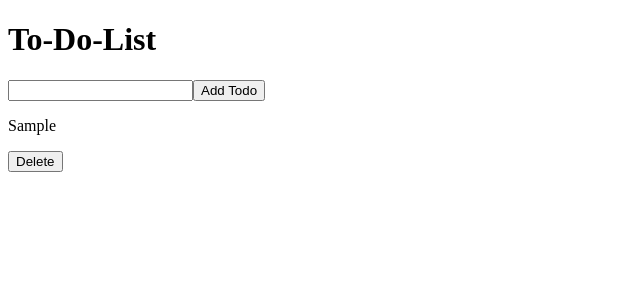
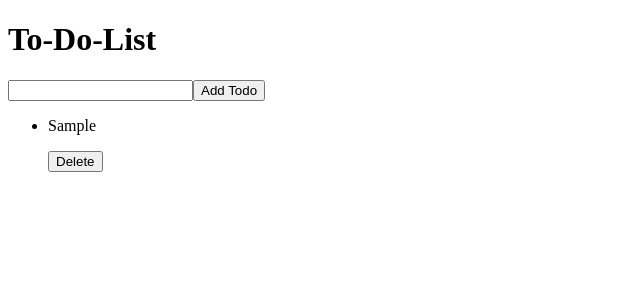
Before and after one commit to acciojob/todo-react-shrutijain2296, a React app: page / in a window 1280 px wide. Both pictures are taken after typing "Sample" into the empty fields and a click on the button "Add Todo". Shown: the top 300 px of the page, without its empty margins (0-640 px from the left). Built offline with nearby package versions, Linux system fonts and the light colour scheme.

Commit message:
submitting code-Fri Aug 04 2023 21:24:29 GMT+0530 (India Standard Time)

```diff
--- a/src/components/TodoList.js
+++ b/src/components/TodoList.js
@@ -28,8 +28,13 @@ function removeItem(index){
             {
                 listItem.map((item, index) =>(
                     <div key = {index}>
-                        <p>{item}</p>
-                        <button onClick={() => removeItem(index)}>Delete</button>
+                        <ul>
+                            <li>
+                                <p>{item}</p>
+                                <button onClick={() => removeItem(index)}>Delete</button>
+                            </li>
+                        </ul>
+
                     </div>
 
                 )
```
